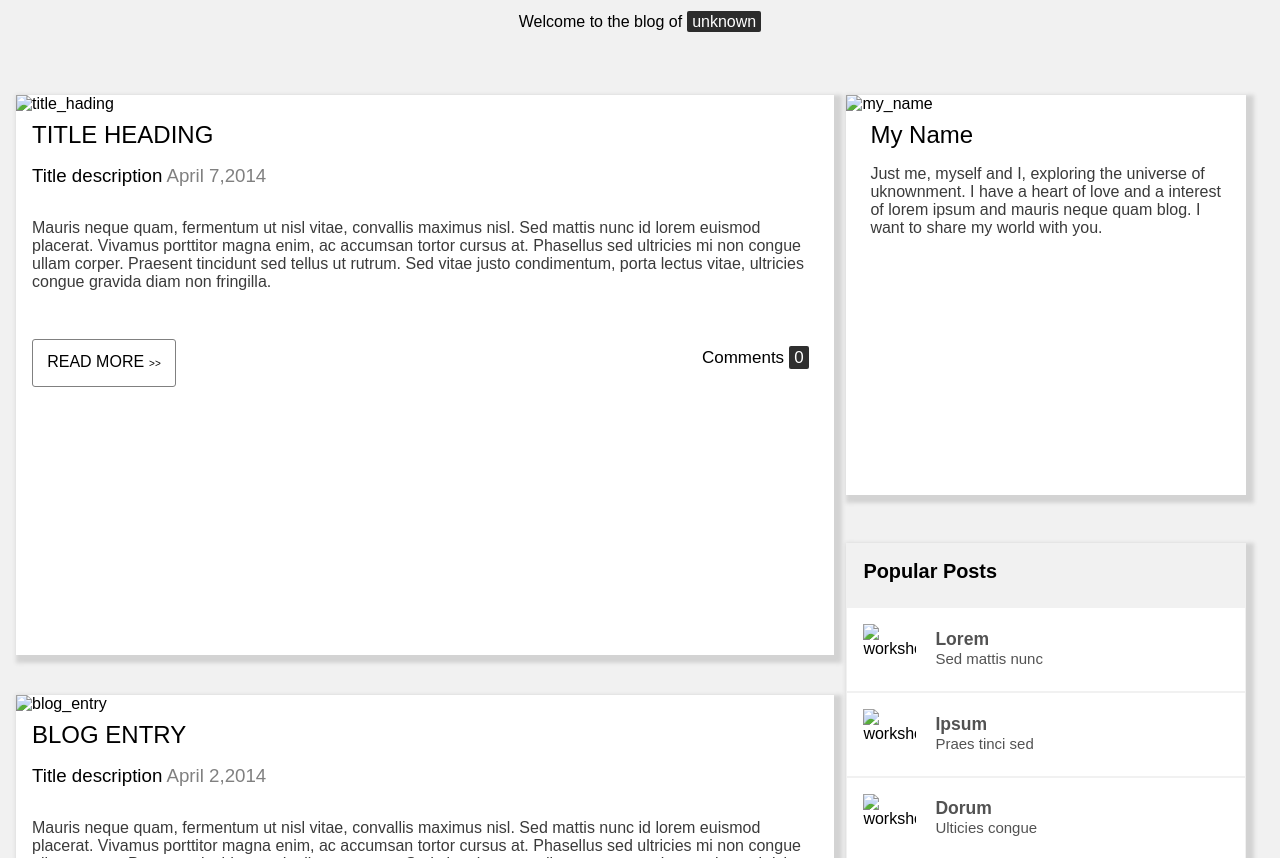
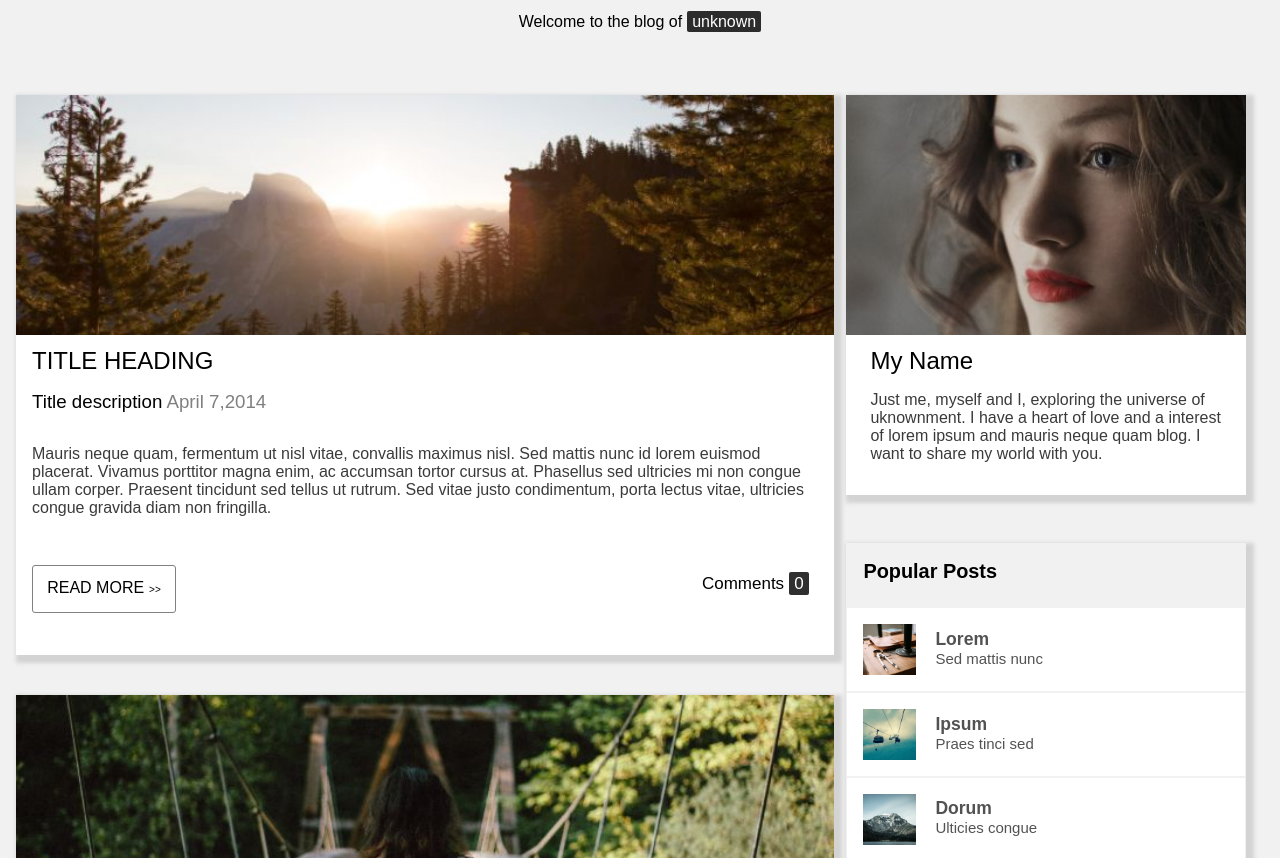
Before and after one commit to Rakhi7836940494/My_blog_assessment, a plain HTML site: page index.html in a window 1280 px wide. Shown: the part 93-951 px from the top of the page. Drawn offline with Linux system fonts and the light colour scheme.

Commit message:
index.html

```diff
--- a/index.html
+++ b/index.html
@@ -18,7 +18,7 @@
         <div class="container">
             <div class="left-side">
                     <div class="big-box">
-                        <img class="big-image" src="image/title_hading.jpg" alt="title_hading">
+                        <img class="big-image" src="title_hading.jpg" alt="title_hading">
                         <h2 class="upper-hading">TITLE HEADING</h2>
                         <h3 class="sub-hading">Title description <spam class="date">April 7,2014</spam></h3>
                         <p class="main-para">Mauris neque quam, fermentum ut nisl vitae, convallis maximus nisl. Sed mattis nunc id lorem euismod placerat. Vivamus porttitor magna enim, ac accumsan tortor cursus at. Phasellus sed ultricies mi non congue ullam corper. Praesent tincidunt sed tellus ut rutrum. Sed vitae justo condimentum, porta lectus vitae, ultricies congue gravida diam non fringilla.</p>
@@ -29,7 +29,7 @@
                     </div>
 
                     <div class="big-box" id="gap">
-                        <img class="big-image" src="image/blog_entry.jpg" alt="blog_entry">
+                        <img class="big-image" src="blog_entry.jpg" alt="blog_entry">
                         <h2 class="upper-hading">BLOG ENTRY</h2>
                         <h3 class="sub-hading">Title description <spam class="date">April 2,2014</spam></h3>
                         <p class="main-para">Mauris neque quam, fermentum ut nisl vitae, convallis maximus nisl. Sed mattis nunc id lorem euismod placerat. Vivamus porttitor magna enim, ac accumsan tortor cursus at. Phasellus sed ultricies mi non congue ullam corper. Praesent tincidunt sed tellus ut rutrum. Sed vitae justo condimentum, porta lectus vitae, ultricies congue gravida diam non fringilla.</p>
@@ -45,7 +45,7 @@
 
             <div class="right-side">
                 <div class="small-box name">
-                    <img class="small-image" src="image/my_name.jpg" alt="my_name">
+                    <img class="small-image" src="my_name.jpg" alt="my_name">
                     <h3 class="hading">My Name</h3>
                     <p class="para">Just me, myself and I, exploring the universe of uknownment. I have a heart of love and a interest of lorem ipsum and mauris neque quam blog. I want to share my world with you.</p>
                 </div>
@@ -54,28 +54,28 @@
                         <h3>Popular Posts</h3>
                     </div>
                     <div class="sec">
-                        <img class="s-image" src="image/workshop.jpg" alt="workshop">
+                        <img class="s-image" src="workshop.jpg" alt="workshop">
                         <div class="text">
                             <h3>Lorem</h3>
                             <p>Sed mattis nunc</p>
                         </div>
                     </div>
                     <div class="sec">
-                        <img class="s-image" src="image/gondol.jpg" alt="workshop">
+                        <img class="s-image" src="gondol.jpg" alt="workshop">
                         <div class="text">
                             <h3>Ipsum</h3>
                             <p>Praes tinci sed</p>
                         </div>
                     </div>
                     <div class="sec">
-                        <img class="s-image" src="image/rock.jpg" alt="workshop">
+                        <img class="s-image" src="rock.jpg" alt="workshop">
                         <div class="text">
                             <h3>Dorum</h3>
                             <p>Ulticies congue</p>
                         </div>
                     </div>
                     <div class="sec">
-                        <img class="s-image" src="image/skies.jpg" alt="workshop">
+                        <img class="s-image" src="skies.jpg" alt="workshop">
                         <div class="text">
                             <h3>Mingus</h3>
                             <p>Lorem ipsum durum</p>
```
